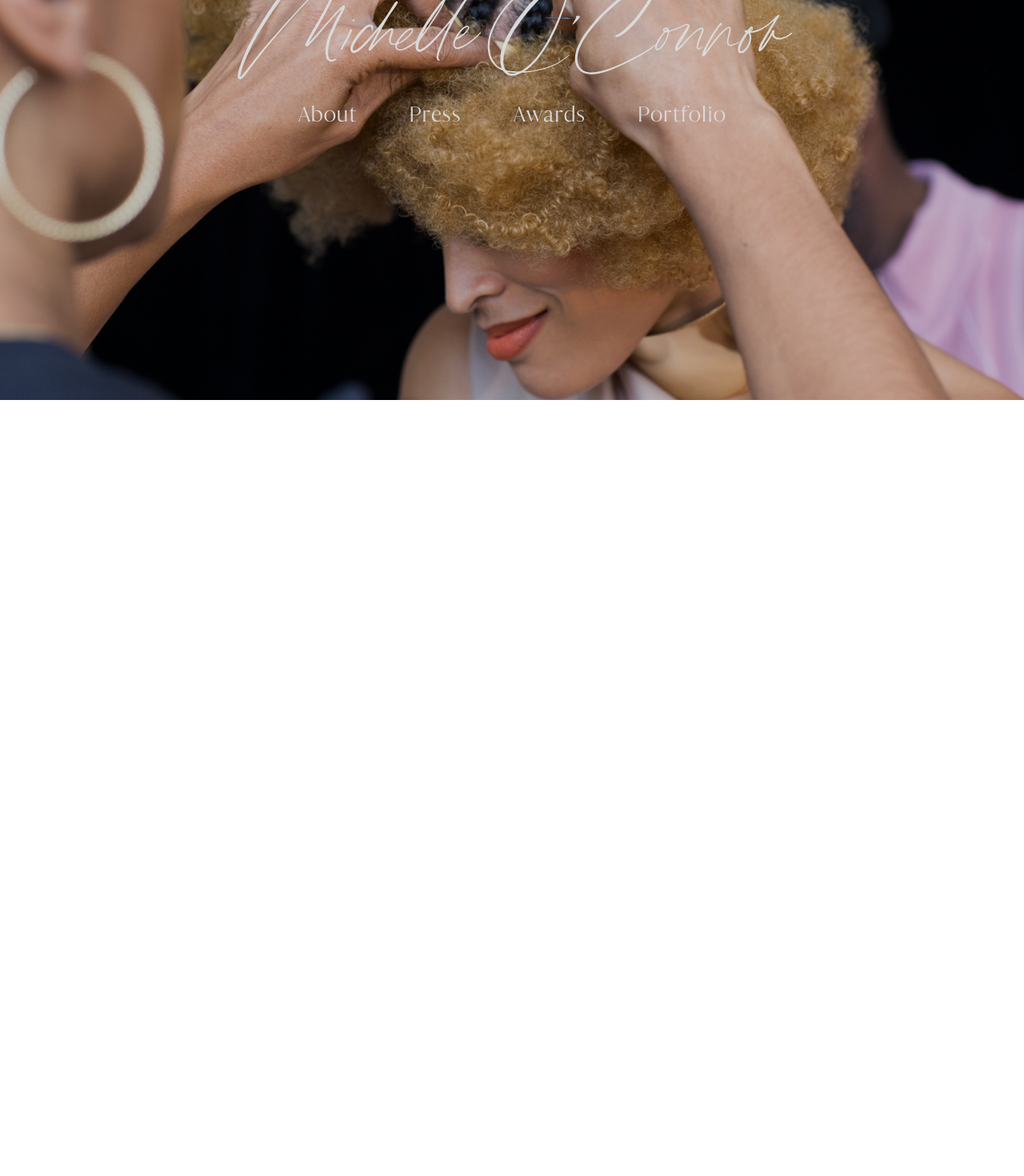
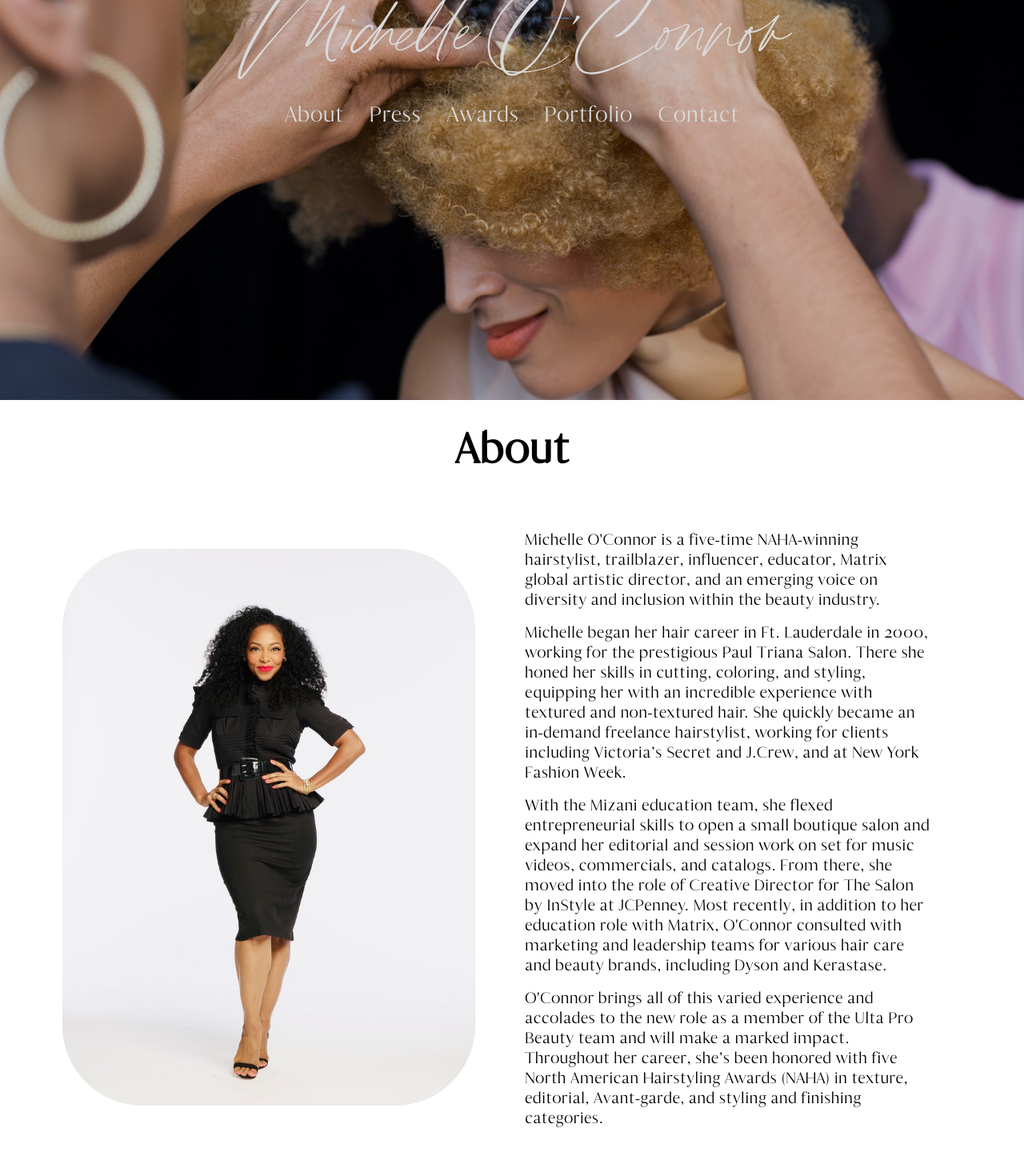
Before and after one commit to lfranckx/michelle-oconnor, a React (Create React App) app: page / in a window 1280 px wide. Shown: the part 300-1770 px from the top of the page at 80% size. Before the commit the page ends 800 px from the top, so only its background shows below. Built offline with nearby package versions, Linux system fonts and the light colour scheme.

Commit message:
add about section

```diff
--- /dev/null
+++ b/src/components/About.js
@@ -0,0 +1,23 @@
+import React from 'react';
+import '../styles/About.scss';
+
+export default function About(props) {
+    return (
+        <>
+            <section id='about'>
+                <h2>About</h2>
+                <div className='wrap'>
+                    <div className='img-wrap'>
+                        <img src='/images/michelle.jpeg' alt='michelle oconnnor'/>
+                    </div>
+                    <div className='text-wrap'>
+                        <p>Michelle O'Connor is a five-time NAHA-winning hairstylist, trailblazer, influencer, educator, Matrix global artistic director, and an emerging voice on diversity and inclusion within the beauty industry.</p>
+                        <p>Michelle began her hair career in Ft. Lauderdale in 2000, working for the prestigious Paul Triana Salon. There she honed her skills in cutting, coloring, and styling, equipping her with an incredible experience with textured and non-textured hair. She quickly became an in-demand freelance hairstylist, working for clients including Victoria’s Secret and J.Crew, and at New York Fashion Week.</p>
+                        <p>With the Mizani education team, she flexed entrepreneurial skills to open a small boutique salon and expand her editorial and session work on set for music videos, commercials, and catalogs. From there, she moved into the role of Creative Director for The Salon by InStyle at JCPenney. Most recently, in addition to her education role with Matrix, O'Connor consulted with marketing and leadership teams for various hair care and beauty brands, including Dyson and Kerastase.</p>
+                        <p>O'Connor brings all of this varied experience and accolades to the new role as a member of the Ulta Pro Beauty team and will make a marked impact. Throughout her career, she’s been honored with five North American Hairstyling Awards (NAHA) in texture, editorial, Avant-garde, and styling and finishing categories.</p>
+                    </div>
+                </div>
+            </section>
+        </>
+    )
+}
--- a/src/components/Home.js
+++ b/src/components/Home.js
@@ -1,5 +1,7 @@
 import React from 'react';
 import '../styles/Home.scss'
+import About from './About';
+import Press from './Press';
 
 export default function Home(props) {
     return (
@@ -9,16 +11,20 @@ export default function Home(props) {
                 <h1>Michelle O'Connor</h1>
                 <nav>
                     <ul>
-                        <li><a href='/'>About</a></li>
-                        <li><a href='/'>Press</a></li>
-                        <li><a href='/'>Awards</a></li>
-                        <li><a href='/'>Portfolio</a></li>
+                        <li><button>About</button></li>
+                        <li><button>Press</button></li>
+                        <li><button>Awards</button></li>
+                        <li><button>Portfolio</button></li>
+                        <li><a href='/'>Contact</a></li>
                     </ul>
                 </nav>
             </header>
             <div className='overlay'></div>
         </div>
-
+        <main>
+            <About />
+            <Press />
+        </main>
     </>
     )
 }
--- /dev/null
+++ b/src/components/Press.js
@@ -0,0 +1,22 @@
+import React from 'react';
+import '../styles/Press.scss';
+
+export default function Press(props) {
+    return (
+        <>
+            <section id='press'>
+                <h2>Press</h2>
+                <div className='wrap'>
+                    <img src='images/press/allure.png' alt='allure logo' width='200px' />
+                    <img src='images/press/byrdie.png' alt='byrdie logo' width='300px' />
+                    <img src='' alt='' />
+                    <img src='' alt='' />
+                    <img src='' alt='' />
+                    <img src='' alt='' />
+                    <img src='' alt='' />
+                    <img src='' alt='' />
+                </div>
+            </section>
+        </>
+    )
+}
--- /dev/null
+++ b/src/styles/About.scss
@@ -0,0 +1,32 @@
+#about {
+
+    h2 {
+        margin-bottom: 2rem;
+    }
+
+    .wrap {
+        display: flex;
+        align-items: center;
+
+        .img-wrap {
+            width: 50%;
+            img {
+                border-radius: 100px;
+                max-height: 95vh;
+                max-width: 95%;
+                // margin-left: auto;
+            }
+        }
+
+        .text-wrap {
+            width: 50%;
+            margin: auto;
+            padding: 1rem 2rem;
+            p {
+                font-size: 1.3rem;
+                text-align: left;
+                margin: 1rem;
+            }
+        }
+    }
+}
--- a/src/styles/App.scss
+++ b/src/styles/App.scss
@@ -5,6 +5,18 @@
   color: #000;
   text-decoration: none;
   list-style-type: none;
+  outline: none;
+  border: none;
+  background: none;
+}
+
+h2 {
+  font-size: 3.5rem;
+}
+
+section {
+  padding: 2rem 4rem;
+  text-align: center;
 }
 
 @font-face {
--- a/src/styles/Home.scss
+++ b/src/styles/Home.scss
@@ -36,7 +36,7 @@
                 margin: auto;
 
                 li {
-                    a {
+                    button, a {
                         font-size: 1.8rem;
                         color: #fff;
                     }
--- /dev/null
+++ b/src/styles/Press.scss
@@ -0,0 +1,4 @@
+#press {
+    border: solid 8px #000;
+    background: #E94B5F;
+}
```
